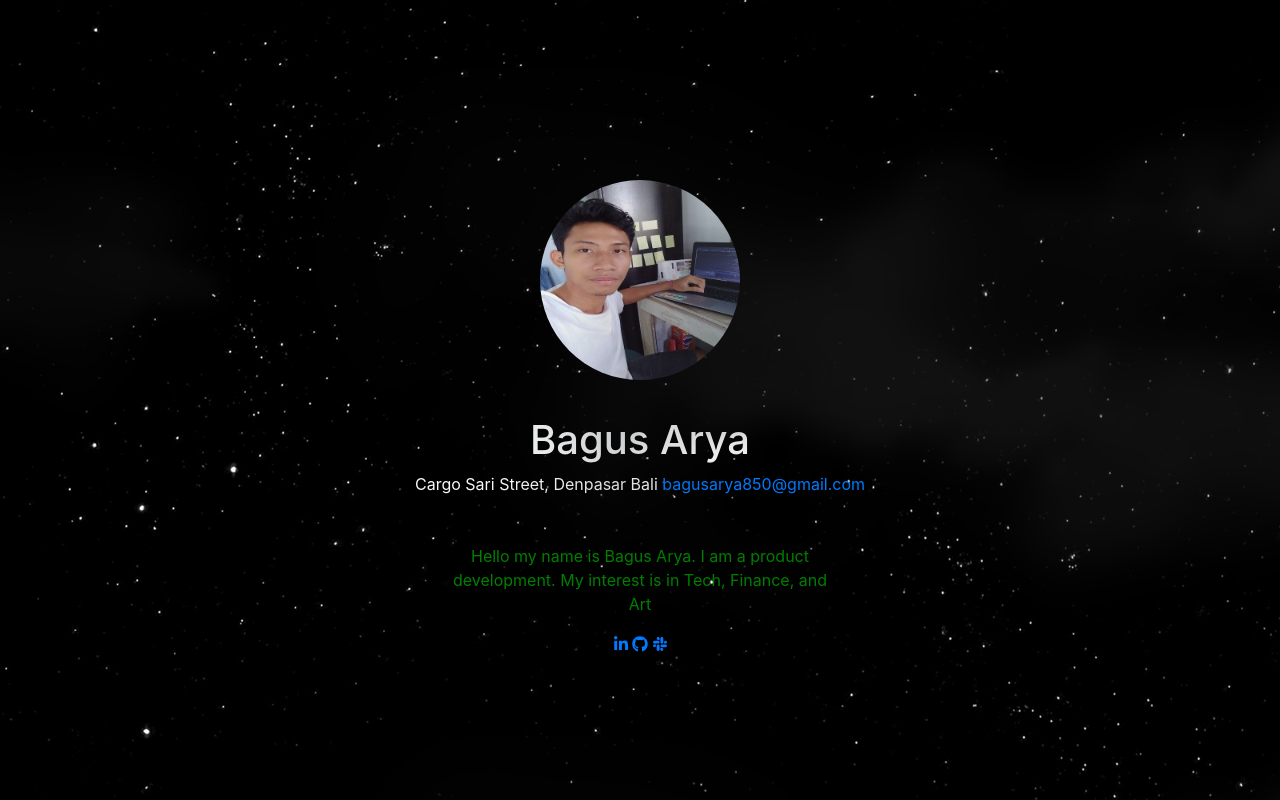
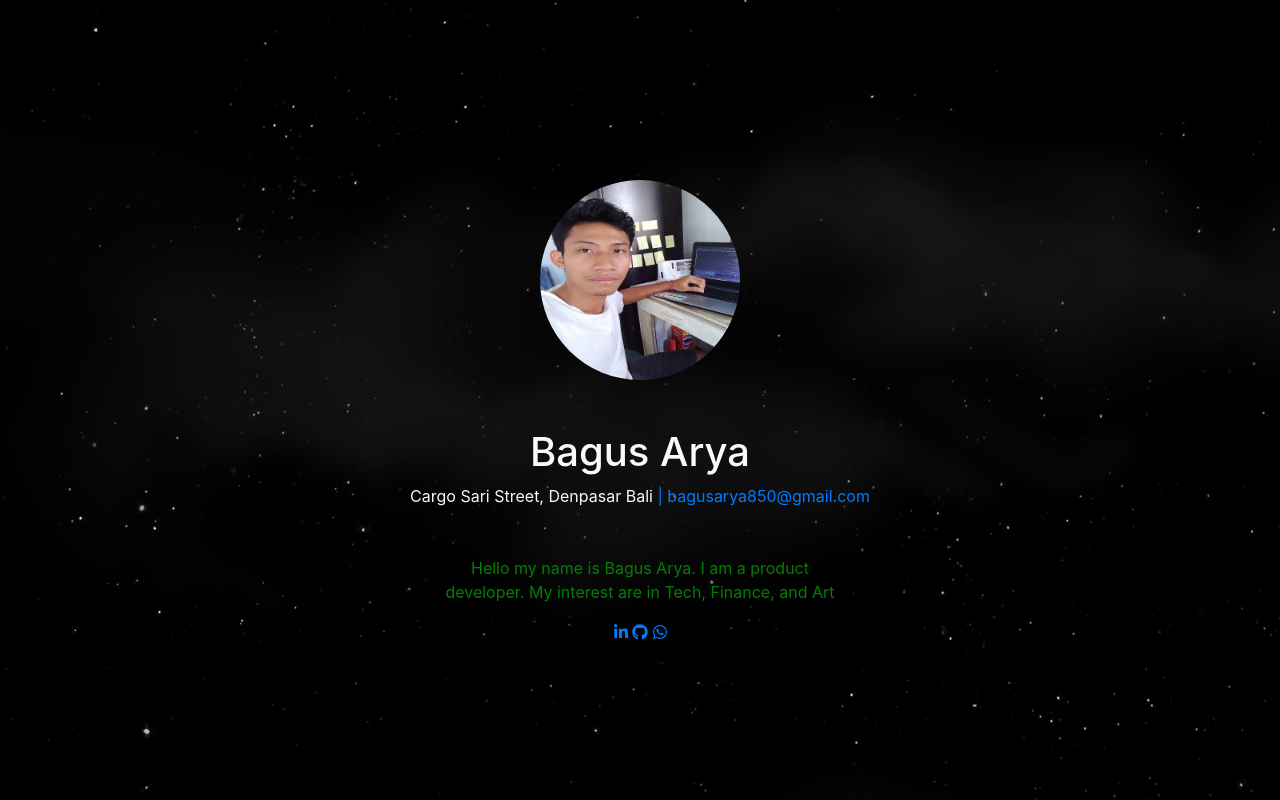
Before and after one commit to bagus-Arya/bagusarya.github.io, a plain HTML site: page index.html in a window 1280 px wide. Drawn offline with nearby package versions, Linux system fonts and the light colour scheme; a web font is replaced by a local one.

Commit message:
update ui

```diff
--- a/index.html
+++ b/index.html
@@ -1,11 +1,11 @@
-<!DOCTYPE html>
 <html lang="en">
 <head>
-        <meta charset="utf-8" />
-        <meta name="viewport" content="width=device-width, initial-scale=1, shrink-to-fit=no" />
+    <meta charset="UTF-8">
+    <meta name="viewport" content="width=device-width, initial-scale=1.0">
+	<meta http-equiv="X-UA-Compatible" content="ie=edge">
 	<title>Bagus Arya</title>
-        <link rel="icon" type="image/x-icon" href="favicon.ico" />
-        <!-- Font Awesome icons (free version)-->
+    <link rel="icon" type="image/x-icon" href="favicon.ico"/>
+      <!-- Font Awesome icons-->
       <script src="https://use.fontawesome.com/releases/v5.13.0/js/all.js" crossorigin="anonymous"></script>
       <!-- Google fonts-->
       <link href="https://fonts.googleapis.com/css?family=Saira+Extra+Condensed:500,700" rel="stylesheet" type="text/css" />
@@ -16,6 +16,7 @@
       <script src="https://code.jquery.com/jquery-3.5.1.slim.min.js" integrity="sha384-DfXdz2htPH0lsSSs5nCTpuj/zy4C+OGpamoFVy38MVBnE+IbbVYUew+OrCXaRkfj" crossorigin="anonymous"></script>
       <script src="https://cdn.jsdelivr.net/npm/popper.js@1.16.1/dist/umd/popper.min.js" integrity="sha384-9/reFTGAW83EW2RDu2S0VKaIzap3H66lZH81PoYlFhbGU+6BZp6G7niu735Sk7lN" crossorigin="anonymous"></script>
       <script src="https://stackpath.bootstrapcdn.com/bootstrap/4.5.2/js/bootstrap.min.js" integrity="sha384-B4gt1jrGC7Jh4AgTPSdUtOBvfO8shuf57BaghqFfPlYxofvL8/KUEfYiJOMMV+rV" crossorigin="anonymous"></script>
+    <title>Document</title>
     <style>
         div{
 			    text-align: center;
@@ -24,50 +25,87 @@
             {
                 color: green;
             }
-            .stars, .twinkling, .clouds {
+            .con-profile{
+                position: absolute; top: 35%; left: 50%; transform: translate(-50%, -50%);
+            }
+            .gambar {
+                border-radius: 50%; width: 200px;
+            }
+	.stars, .twinks, .mists {
 		position:absolute;
+		top:0;
+		left:0;
+		right:0;
+		bottom:0;
+		width:100%;
+		height:100%;
 		display:block;
-                top:0; bottom:0;
-                left:0; right:0;
-                width:100%; height:100%;
 	}
 	.stars {
-                z-index: 0;
-                background: #000 url('stars.png') repeat top center;
+		background:#000 url(stars.png) repeat top center;
 	}
-            .twinkling{
-                z-index: 1;
-                background:transparent url('twinks.png') repeat top center;
-                animation: move-twink-back 200s linear infinite;
+	.twinks{
+		background:transparent url(twinks.png) repeat top center;
+		-moz-animation:move-twink-back 200s linear infinite;
+		-ms-animation:move-twink-back 200s linear infinite;
+		-o-animation:move-twink-back 200s linear infinite;
+		-webkit-animation:move-twink-back 200s linear infinite;
+		animation:move-twink-back 200s linear infinite;
 	}
-            .clouds{
-                z-index: 2;
-                background:transparent url('clouds.png') repeat top center;
-                animation: move-clouds-back 200s linear infinite;
+	.mists{
+	    background:transparent url(clouds.png) repeat top center;
+		-moz-animation:move-mists-back 200s linear infinite;
+		-ms-animation:move-mists-back 200s linear infinite;
+		-o-animation:move-mists-back 200s linear infinite;
+		-webkit-animation:move-mists-back 200s linear infinite;
+		animation:move-mists-back 200s linear infinite;
     }
     @keyframes move-twink-back {
 	    from {background-position:0 0;}
 	    to {background-position:-10000px 5000px;}
 	}
-            @keyframes move-clouds-back {
+	@-webkit-keyframes move-twink-back {
 	    from {background-position:0 0;}
-                to {background-position:10000px 0;}
+	    to {background-position:-10000px 5000px;}
 	}
-            @keyframes ketik{
-                    from { width: 0; }
+	@-moz-keyframes move-twink-back {
+	    from {background-position:0 0;}
+	    to {background-position:-10000px 5000px;}
 	}
-            @-webkit-keyframes ketik{
-                    from { width: 0; }
+	@-ms-keyframes move-twink-back {
+	    from {background-position:0 0;}
+	    to {background-position:-10000px 5000px;}
+	}
+
+	@keyframes move-mists-back {
+	    from {background-position:0 0;}
+	    to {background-position:-10000px 1000px;}
+	}
+	@-webkit-keyframes move-mists-back {
+	    from {background-position:0 0;}
+	    to {background-position:-10000px 1000px;}
+	}
+	@-moz-keyframes move-mists-back {
+	    from {background-position:0 0;}
+	    to {background-position:-10000px 1000px;}
+	}
+	@-ms-keyframes move-mists-back {
+	    from {background-position: 0 0;}
+	    to {background-position:-10000px 1000px;}
+    }
+    @media (max-width: 500px) {
+                 .gambar {
+                    border-radius: 50%; width: 150px;
+                }
             }
 </style>
 </head>
 <body>
-        <!-- Page Content-->
               <div class="stars"></div>
               <div class="twinks"></div>
-        <div class="clouds"></div>
-        <div class="container" style="position: absolute; top: 35%; left: 50%; transform: translate(-50%, -50%);">
-            <img src="profile.jpg" alt="bagusArya" style="border-radius: 50%; width: 200px">
+              <div class="mists"></div>
+                     <div class="container con-profile">
+            <img src="profile.jpg" class="gambar" alt="bagusArya">
         </div>
         <div class="container-fluid p-0" style="position: absolute; top: 67%; left: 50%; transform: translate(-50%, -50%);">
                         <h1 class="text-light">
@@ -76,15 +114,14 @@
                         </h1>
                         <div class="subheading mb-5 text-light">
                             Cargo Sari Street, Denpasar Bali
-                            <a href="mailto:bagusarya850@email.com">bagusarya850@gmail.com</a>
+                            <a href="mailto:bagusarya850@email.com"> | bagusarya850@gmail.com</a>
                         </div>
-                        <center><p class="col-md-4">Hello my name is Bagus Arya. I am a product development. My interest is in Tech, Finance, and Art</p></center>
-                       <div class="social-icons">
-                            <a class="social-icon" href="#"><i class="fab fa-linkedin-in"></i></a>
-                            <a class="social-icon" href="#"><i class="fab fa-github"></i></a>
-                            <a class="social-icon" href="#"><i class="fab fa-slack"></i></a>
+                        <center><p class="col-md-4">Hello my name is Bagus Arya. I am a product developer. My interest are in Tech, Finance, and Art</p></center>
+                            <a href="#"><i class="fab fa-linkedin-in"></i></a>
+                            <a href="https://github.com/bagus-Arya"><i class="fab fa-github"></i></a>
+                            <a href="https://api.whatsapp.com/send?phone=6287860484837&text=Saya%0Atertarik%0Auntuk%0Aberlangganan%0AKIRIM.EMAIL"><i class="fab fa-whatsapp"></i></a>
+
         </div>
 
-        </div>
 </body>
 </html>
```
Lines whose indentation alone changed are shown as unchanged.
